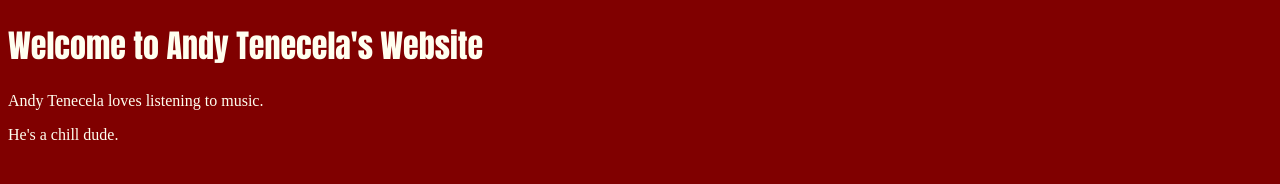
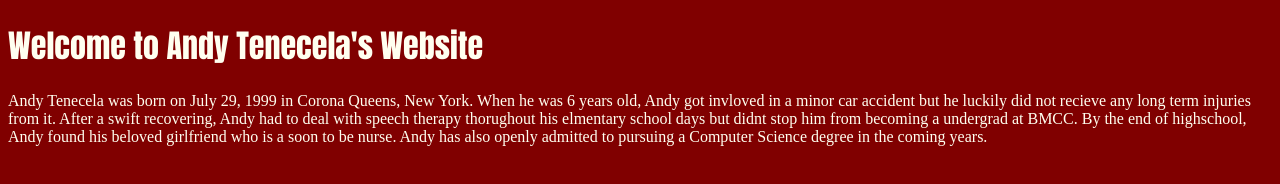
Before and after one commit to Andyt9/MMP100, a plain HTML site: page index.html in a window 1280 px wide. Drawn offline with Linux system fonts and the light colour scheme.

Commit message:
New paragraph

```diff
--- a/index.html
+++ b/index.html
@@ -20,7 +20,7 @@
 </head>
 <body>
 	<h1> Welcome to Andy Tenecela's Website </h1>
-	<p>Andy Tenecela loves listening to music.</p>
-	<p>He's a chill dude.</p>
+	<p>Andy Tenecela was born on July 29, 1999 in Corona Queens, New York. When he was 6 years old, Andy got invloved in a minor car accident but he luckily did not recieve any long term injuries from it. After a swift recovering, Andy had to deal with speech therapy thorughout his elmentary school days but didnt stop him from becoming a undergrad at BMCC. By the end of highschool, Andy found his beloved girlfriend who is a soon to be nurse. Andy has also openly admitted to pursuing a Computer Science degree in the coming years.</p>
+	<p></p>
 </body>
 </html>
```
